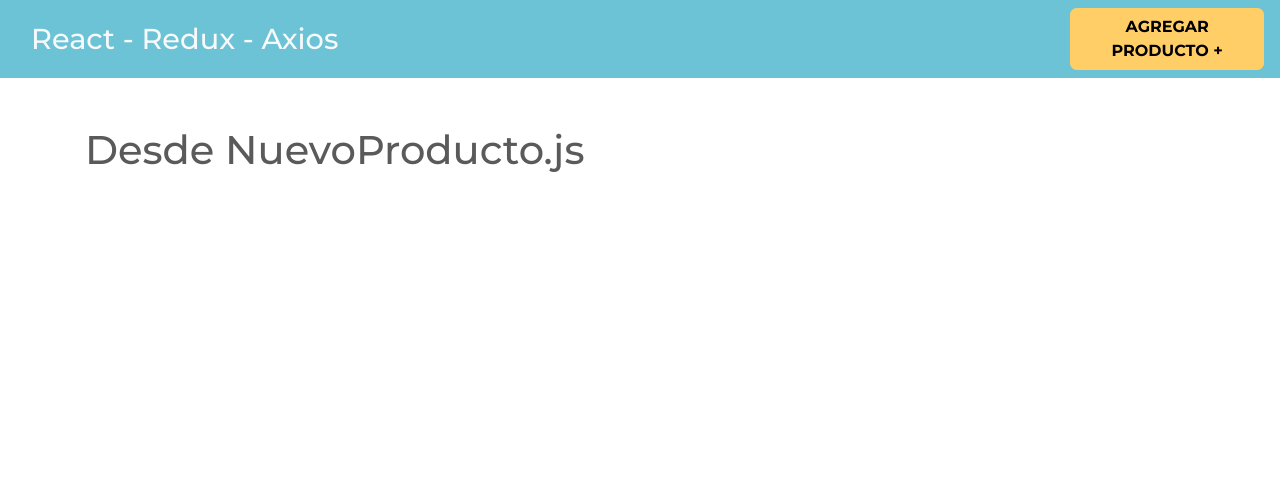
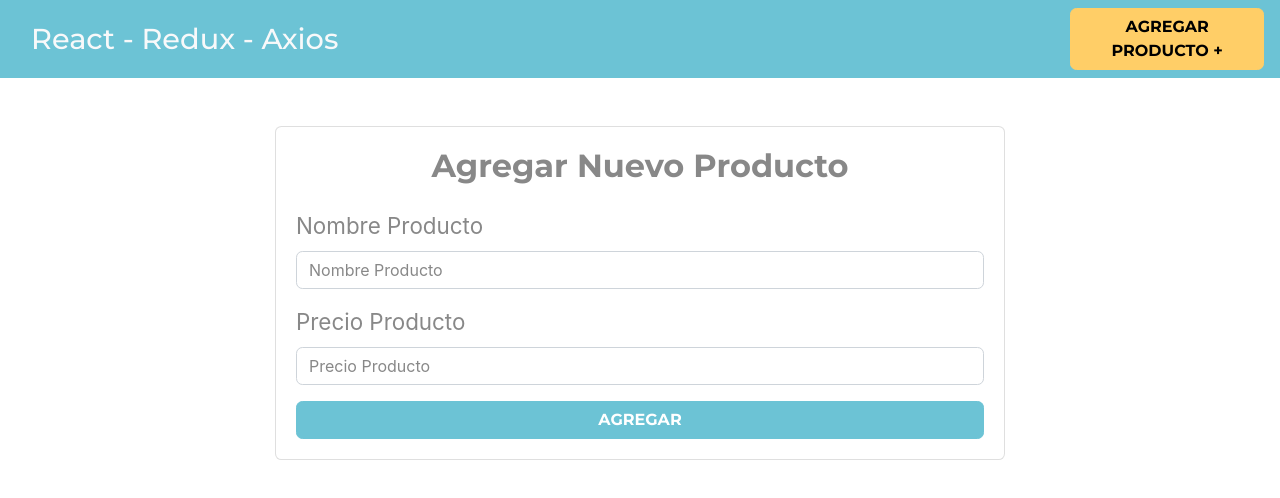
Before and after one commit to fernandocompean/React-Redux, a React (Create React App) app: page /productos/nuevo in a window 1280 px wide. Shown: the top 498 px of the page. Built offline with nearby package versions, Linux system fonts and the light colour scheme.

Commit message:
[ADD]: NuevoProducto form

```diff
--- a/src/components/NuevoProducto.js
+++ b/src/components/NuevoProducto.js
@@ -2,7 +2,46 @@
 
 const NuevoProducto = () => {
     return (
-        <h1>Desde NuevoProducto.js</h1>
+        <div className="row justify-content-center">
+        <div className="col-md-8">
+            <div className="card">
+                <div className="card-body">
+                    <h2 className="text-center mb-4 font-weight-bold">
+                        Agregar Nuevo Producto
+                    </h2>
+
+
+                    <form>
+                        <div className="form-group">
+                            <label>Nombre Producto</label>
+                            <input
+                                type="text"
+                                className="form-control"
+                                placeholder="Nombre Producto"
+                                name="nombre"
+                            />
+                        </div>
+
+                        <div className="form-group">
+                            <label>Precio Producto</label>
+                            <input
+                                type="number"
+                                className="form-control"
+                                placeholder="Precio Producto"
+                                name="precio"
+                            />
+                        </div>
+
+                        <button
+                            type="submit"
+                            className="btn btn-info font-weight-bold text-uppercase d-block w-100"
+                        >Agregar</button>
+                    </form>
+                </div>
+            </div>
+        </div>
+    </div>
+
      );
 }
 
```
